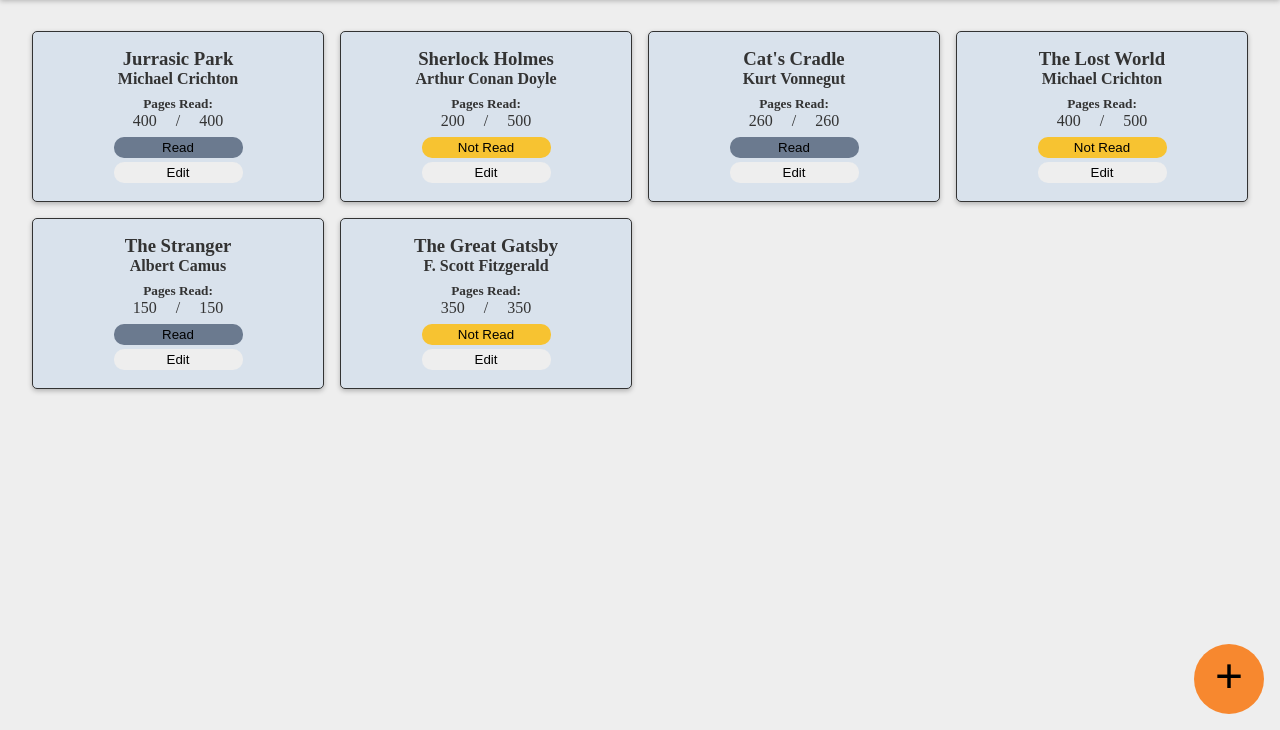
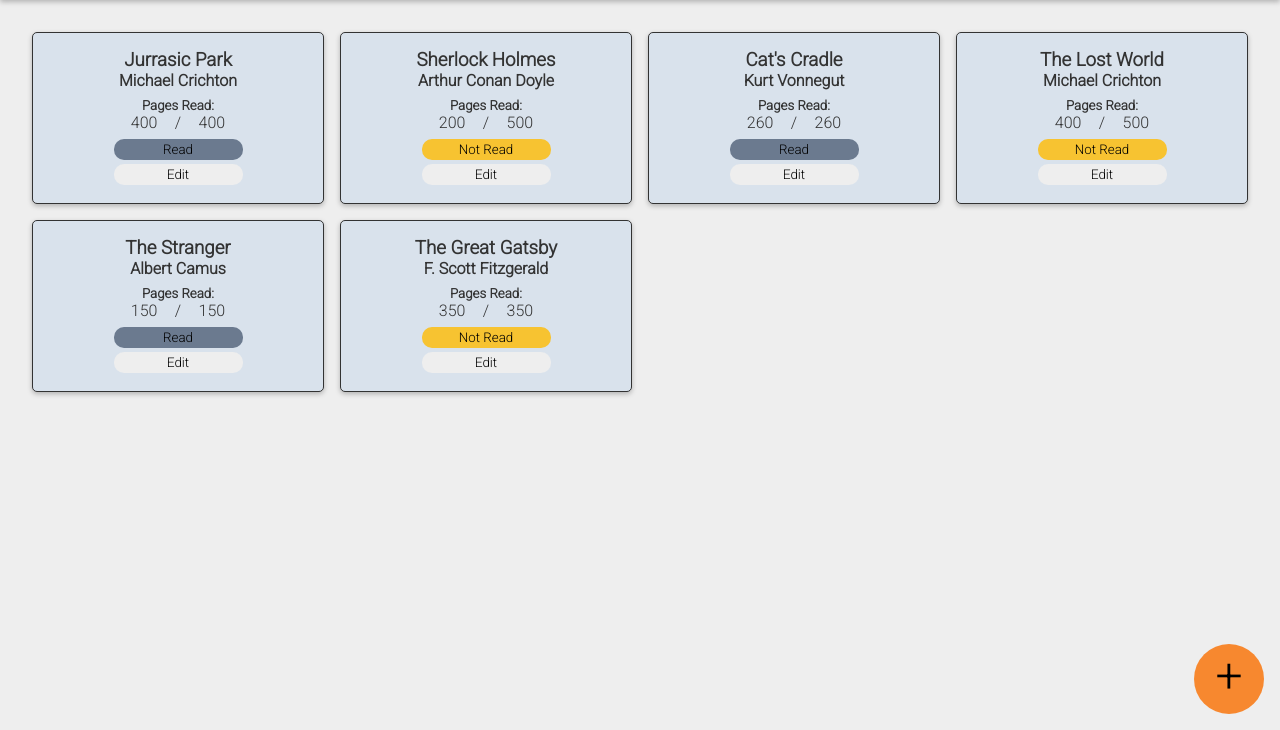
Before and after one commit to marcaroni3d/library, a plain HTML site: page index.html in a window 1280 px wide. Shown: the part 70-800 px from the top of the page. Drawn offline with Linux system fonts and the light colour scheme.

Commit message:
updated font

```diff
--- a/style.css
+++ b/style.css
@@ -1,3 +1,5 @@
+@import url('https://fonts.googleapis.com/css2?family=Open+Sans:wght@300&family=Roboto:wght@300&display=swap');
+
 /* MAIN STYLING */
 * {
     margin: 0;
@@ -11,6 +13,8 @@
     --blueberry-light: #d9e2ec;
     --apricot: #F7882F;
     --citrus: #F7C331;
+
+    font-family: 'Roboto', 'Open Sans', sans-serif;
 }
 
 body {
```
